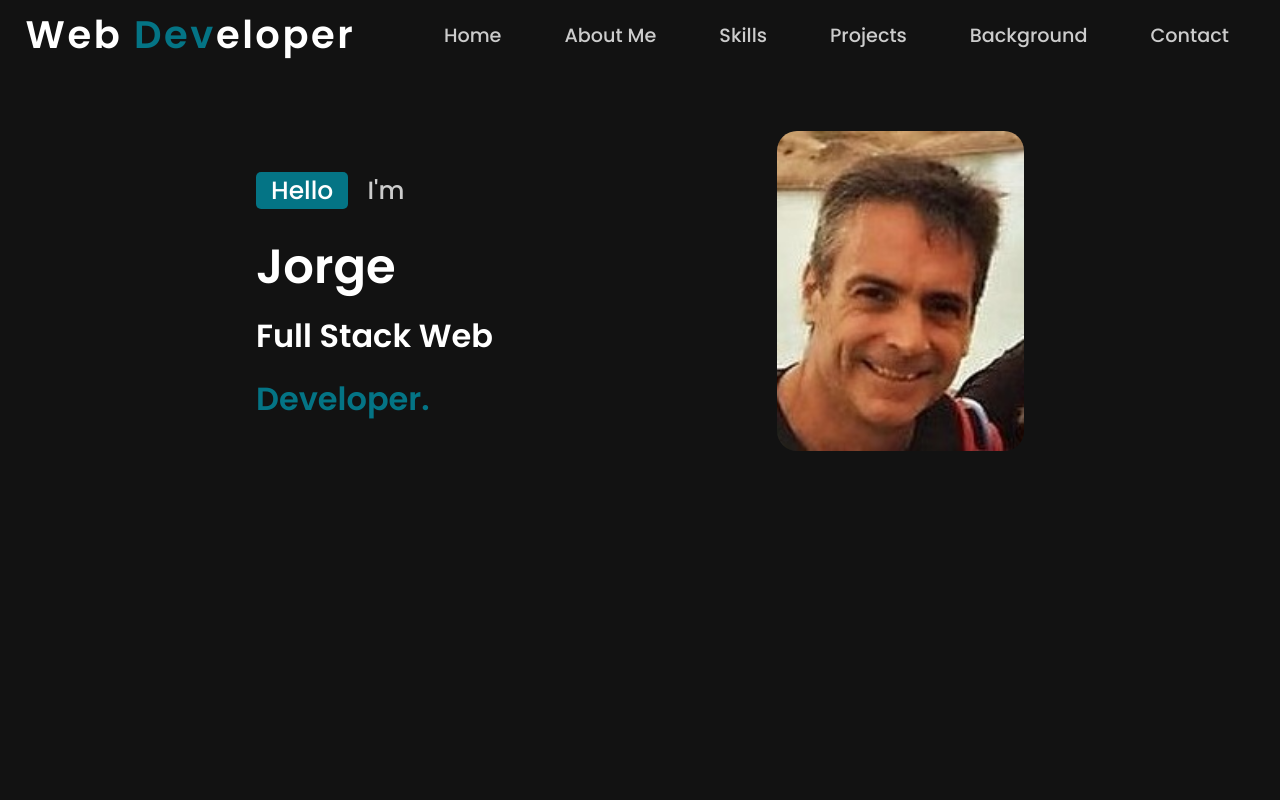
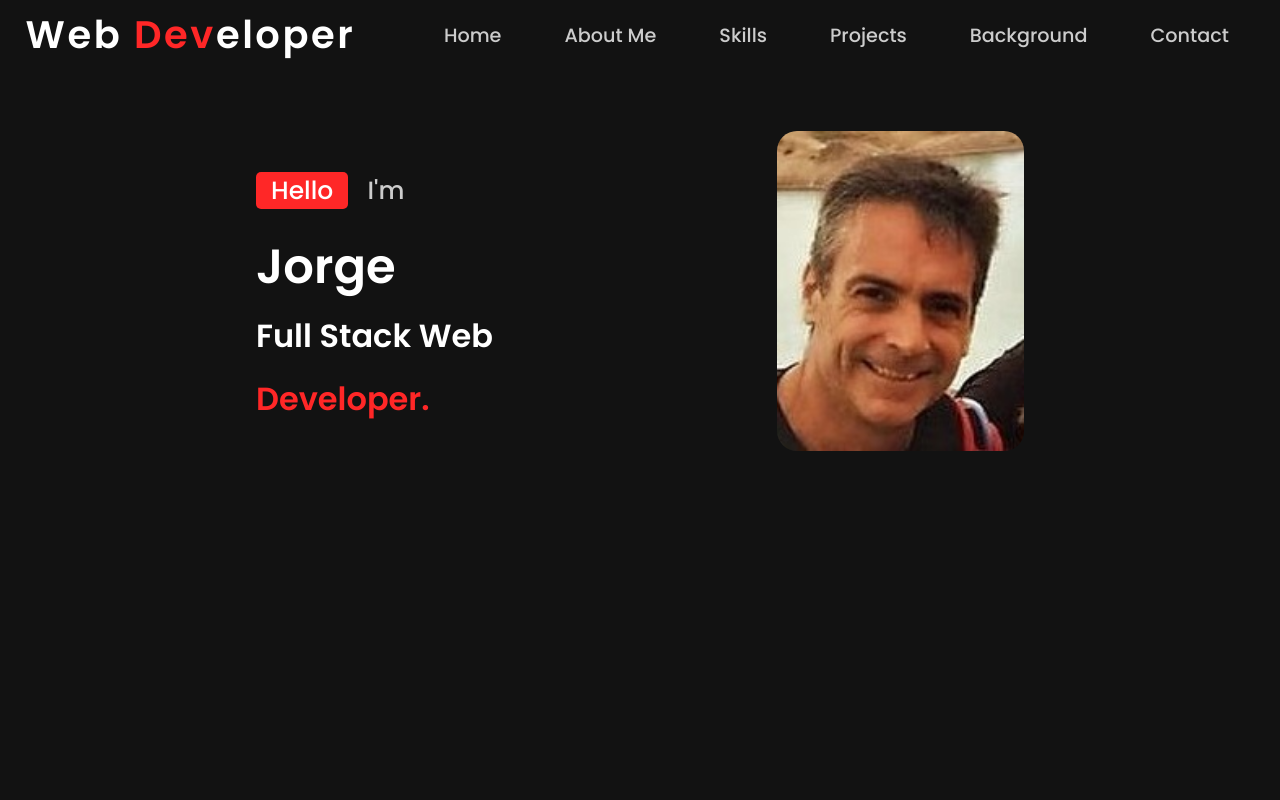
Before and after one commit to jorgeacosta02/Portfolio, a website: page index.html in a window 1280 px wide. Shown: the top 800 px of the page. Drawn offline with nearby package versions, Linux system fonts and the light colour scheme.

Commit message:
Deploy changes

```diff
--- a/sass/_variables.scss
+++ b/sass/_variables.scss
@@ -3,7 +3,7 @@ $bg-color:  #121212;
 $second-bg-color: #202020;
 $text-color: #fff;
 $second-text-color: #ccc;
-$main-color: rgb(4, 116, 133);//255, 39, 39
+$main-color: rgb(255, 39, 39);
 $active-color: rgb(241, 241, 9);
 $grey-color: rgb(79, 79, 79);
 $big-font-size: 5rem;
```
Also changed, not shown: css/style.css.
